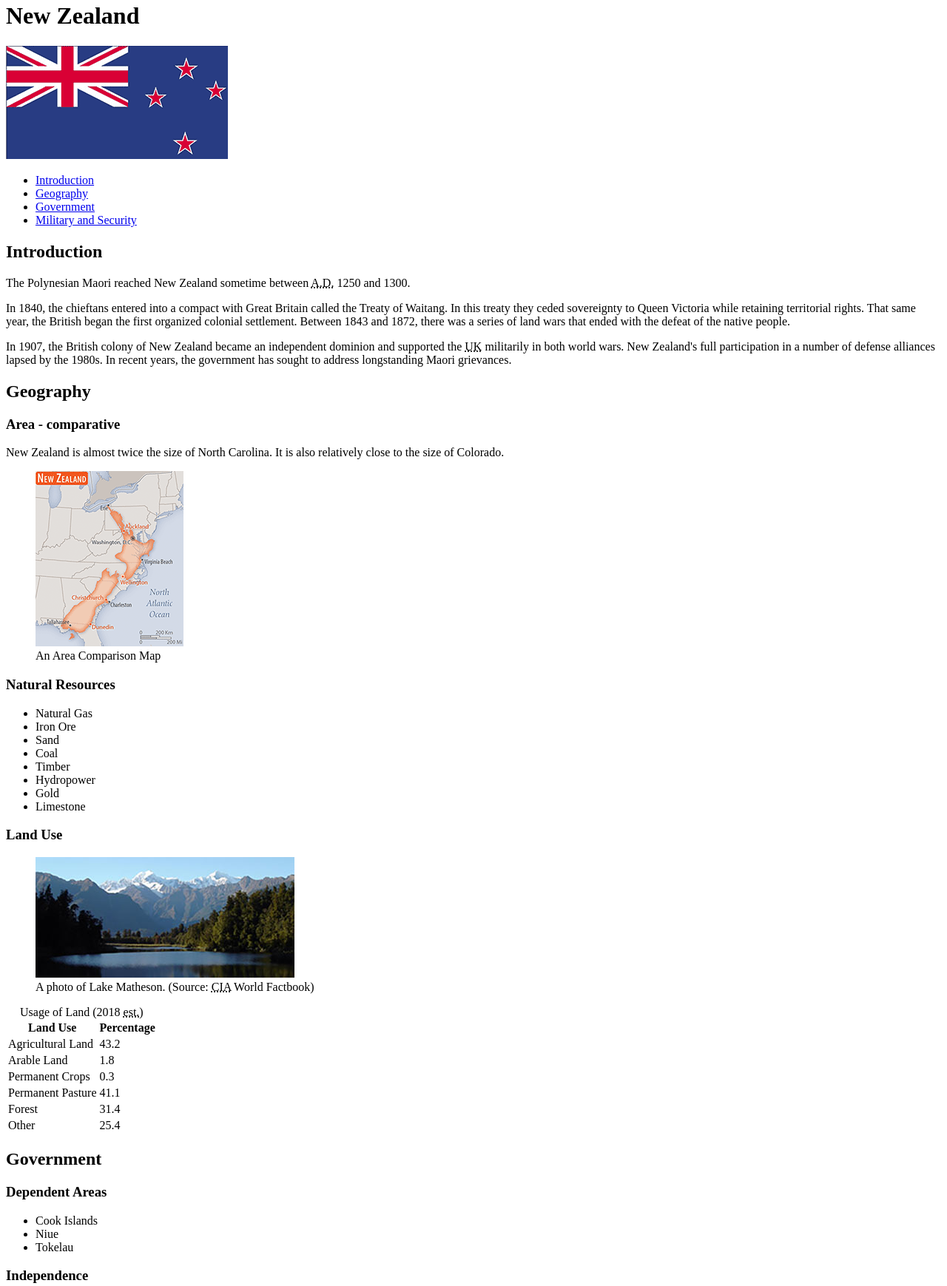
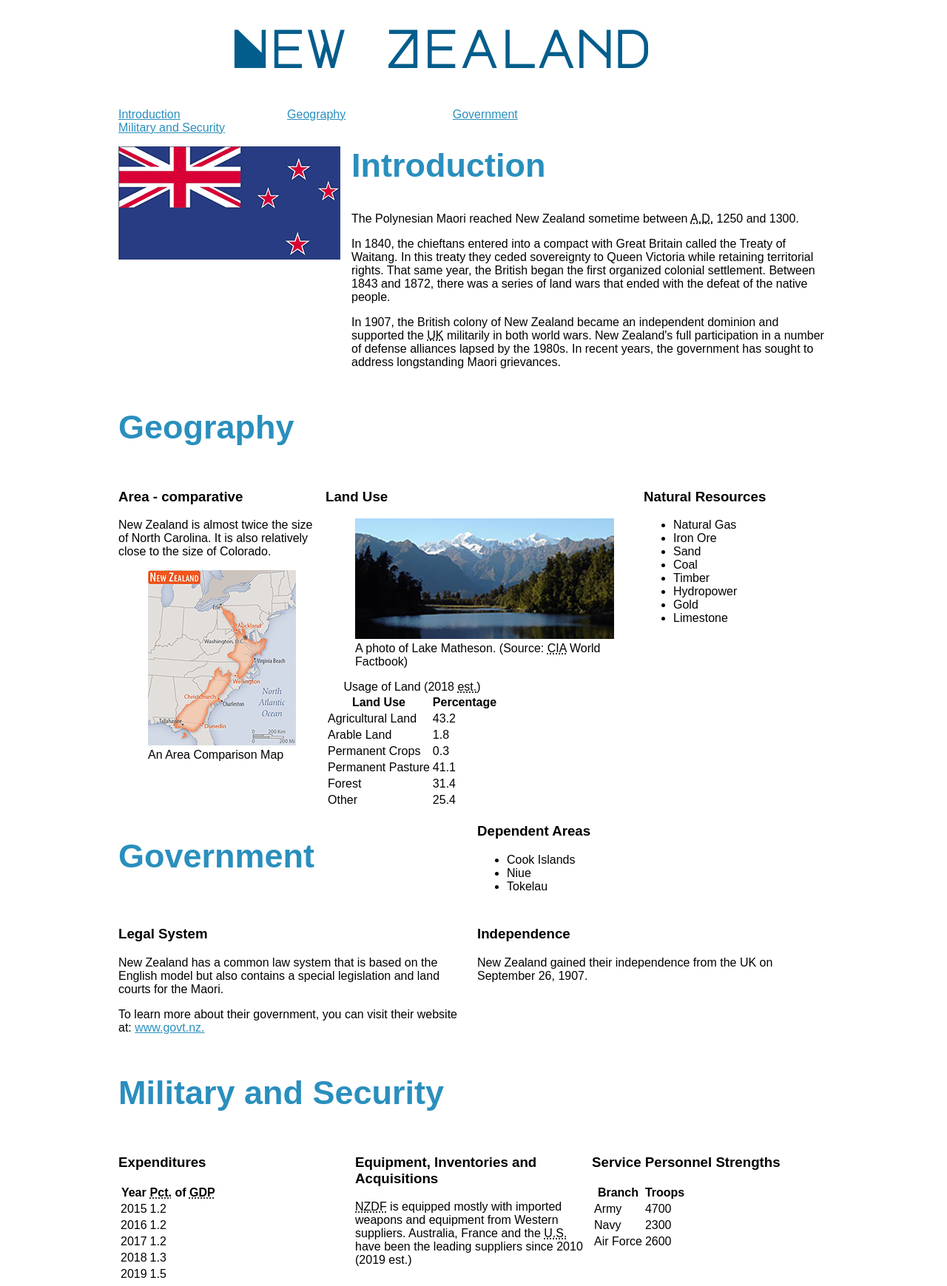
Before and after one commit to CheriseC/CheriseC.github.io, a plain HTML site: page new-zealand.html in a window 1280 px wide. Shown: the part 18-1757 px from the top of the page at 74% size. Drawn offline with Linux system fonts and the light colour scheme; a web font is replaced by a local one.

Commit message:
first version of css project
This is the first version of CSS project.

```diff
--- /dev/null
+++ b/css/style.css
@@ -0,0 +1,100 @@
+@import url('https://fonts.googleapis.com/css2?family=Fenix&family=Gupter&family=Love+Ya+Like+A+Sister&family=Major+Mono+Display&family=Sahitya&display=swap');
+
+body {
+  font-family: "Sahitya", "Arial", sans-serif;
+  max-width: 960px;
+  margin-left: auto;
+  margin-right: auto;
+}
+
+h1 {
+  font-family: "Major Mono Display";
+  color: rgb(2,93,140);
+  font-size: 70px;
+  margin-left: 150px;
+}
+
+nav ul {
+  padding-left: 0;
+  list-style-type: none;
+}
+
+nav li {
+  display: inline-block;
+  margin-right: 140px;
+}
+
+#section-intro {
+  display: grid;
+  grid-template-columns: 300px 1fr;
+  grid-gap: 15px;
+}
+
+#introduction {
+  color: rgb(42,143,189);
+  font-size: 45px;
+  margin-top: 0;
+}
+
+#section-geo {
+  display: grid;
+  grid-template-columns: 1fr 1fr 1fr;
+}
+
+#geography {
+  grid-column: 1 / -1;
+  font-size: 45px;
+  color: rgb(42,143,189);
+}
+
+#resources {
+  grid-column: 3 / -1;
+}
+
+#land {
+  grid-column: 2 / 3;
+  grid-row: 2 / 3;
+}
+
+#gov {
+  display: grid;
+  grid-template-columns: 1fr 1fr;
+  grid-gap: 10px;
+}
+
+#government {
+  font-size: 45px;
+  color: rgb(42,143,189);
+}
+
+#legal {
+  grid-column: 1 / 2;
+  grid-row: 2 / 3;
+}
+
+#section-mil {
+  display: grid;
+  grid-template-columns: 1fr 1fr 1fr;
+}
+
+#military {
+  grid-column: 1 / -1;
+  font-size: 45px;
+  color: rgb(42,143,189);
+}
+
+a:link {
+  color:rgb(42,143,189);
+}
+
+a:visited {
+  color: rgb(149,28,100);
+}
+
+a:hover {
+  color: rgb(77,16,145);
+}
+
+a:active {
+  background-color: rgb(186,228,229);
+}
--- a/new-zealand.html
+++ b/new-zealand.html
@@ -3,12 +3,12 @@
   <head>
     <meta charset="utf-8" />
     <title>New Zealand</title>
+    <link href="css/style.css" rel="stylesheet" />
   </head>
 
   <body>
     <header>
       <h1>New Zealand</h1>
-      <img src="new-zealand-flag.png" alt="The New Zealand Flag." />
     </header>
 
     <nav>
@@ -21,16 +21,21 @@
     </nav>
 
     <main>
-      <section>
-        <h2 id="introduction">Introduction</h2>
-        <p>The Polynesian Maori reached New Zealand sometime between <abbr title="Anno Domini">A.D.</abbr> <time datetime="1250">1250</time> and <time datetime="1300">1300.</time></p>
+      <section id="section-intro">
+        <article id="flag">
+          <img src="images/new-zealand-flag.png" alt="The New Zealand Flag." />
+        </article>
+        <article>
+          <h2 id="introduction">Introduction</h2>
+          <p>The Polynesian Maori reached New Zealand sometime between <abbr title="Anno Domini">A.D.</abbr> <time datetime="1250">1250</time> and <time datetime="1300">1300.</time></p>
 
-        <p>In <time datetime="1840">1840</time>, the chieftans entered into a compact with Great Britain called the Treaty of Waitang. In this treaty they ceded sovereignty to Queen Victoria while retaining territorial rights. That same year, the British began the first organized colonial settlement. Between <time datetime="1843">1843</time> and <time datetime="1872">1872</time>, there was a series of land wars that ended with the defeat of the native people.</p>
+          <p>In <time datetime="1840">1840</time>, the chieftans entered into a compact with Great Britain called the Treaty of Waitang. In this treaty they ceded sovereignty to Queen Victoria while retaining territorial rights. That same year, the British began the first organized colonial settlement. Between <time datetime="1843">1843</time> and <time datetime="1872">1872</time>, there was a series of land wars that ended with the defeat of the native people.</p>
 
-        <p>In <time datetime="1907">1907</time>, the British colony of New Zealand became an independent dominion and supported the <abbr title="United Kingdom">UK</abbr> militarily in both world wars. New Zealand's full participation in a number of defense alliances lapsed by the 1980s. In recent years, the government has sought to address longstanding Maori grievances.</p>
+          <p>In <time datetime="1907">1907</time>, the British colony of New Zealand became an independent dominion and supported the <abbr title="United Kingdom">UK</abbr> militarily in both world wars. New Zealand's full participation in a number of defense alliances lapsed by the 1980s. In recent years, the government has sought to address longstanding Maori grievances.</p>
+      </article>
       </section>
 
-      <section>
+      <section id="section-geo">
         <h2 id="geography">Geography</h2>
 
         <article>
@@ -39,14 +44,14 @@
 
           <aside>
             <figure>
-              <img src="new-zealand-area-map.png" alt="An Area Comparison Map" />
+              <img src="images/new-zealand-area-map.png" alt="An Area Comparison Map" />
               <figcaption>An Area Comparison Map</figcaption>
             </figure>
           </aside>
         </article>
 
 
-        <article>
+        <article id="resources">
           <h3>Natural Resources</h3>
           <ul>
             <li>Natural Gas</li>
@@ -60,11 +65,11 @@
           </ul>
         </article>
 
-        <article>
+        <article id="land">
           <h3>Land Use</h3>
           <aside>
             <figure>
-              <img src="new-zealand-lake.jpg" alt="Photo of Lake Matheson on the South Island." />
+              <img src="images/new-zealand-lake.jpg" alt="Photo of Lake Matheson on the South Island." />
               <figcaption>A photo of Lake Matheson. (Source: <abbr title="Central Intelligence Agency">CIA</abbr> World Factbook)</figcaption>
             </figure>
           </aside>
@@ -110,7 +115,7 @@
         </article>
       </section>
 
-      <section>
+      <section id="gov">
         <h2 id="government">Government</h2>
 
         <article>
@@ -127,7 +132,7 @@
           <p>New Zealand gained their independence from the UK on <time datetime="1907-09-26">September 26, 1907.</time> </p>
         </article>
 
-        <article>
+        <article id="legal">
           <h3>Legal System</h3>
           <p>New Zealand has a common law system that is based on the English model but also contains a special legislation and land courts for the Maori.</p>
 
@@ -135,7 +140,7 @@
         </article>
       </section>
 
-      <section>
+      <section id="section-mil">
         <h2 id="military">Military and Security</h2>
 
         <article>
@@ -185,7 +190,7 @@
           <table>
             <tr>
               <th>Branch</th>
-              <th>Amount of Troops</th>
+              <th>Troops</th>
             </tr>
 
             <tr>
```
Also changed, not shown: index.html (+1 -1 lines), images/new-zealand-area-map.png (renamed from new-zealand-area-map.png), images/new-zealand-flag.png (renamed from new-zealand-flag.png), images/new-zealand-lake.jpg (renamed from new-zealand-lake.jpg), images/octocat.png (renamed from octocat.png).
